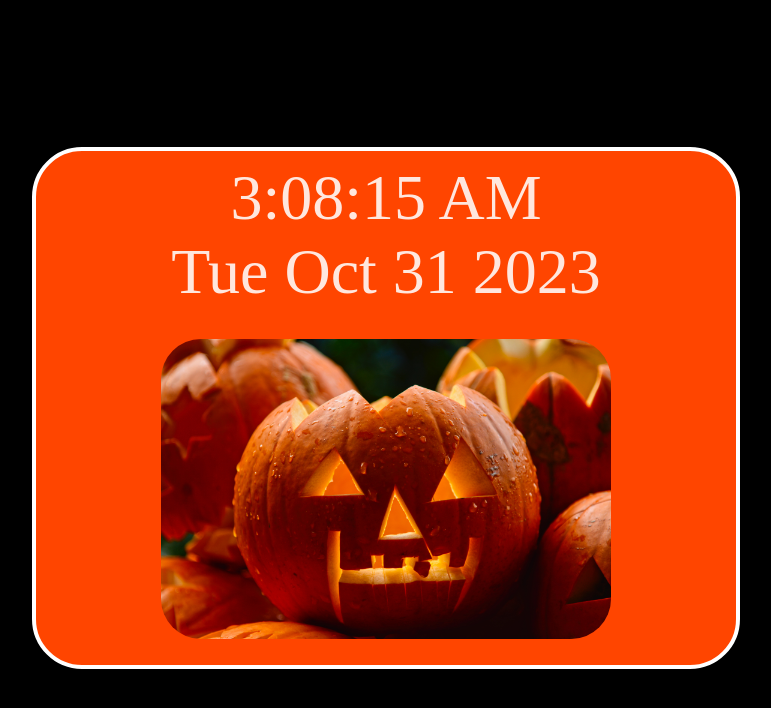
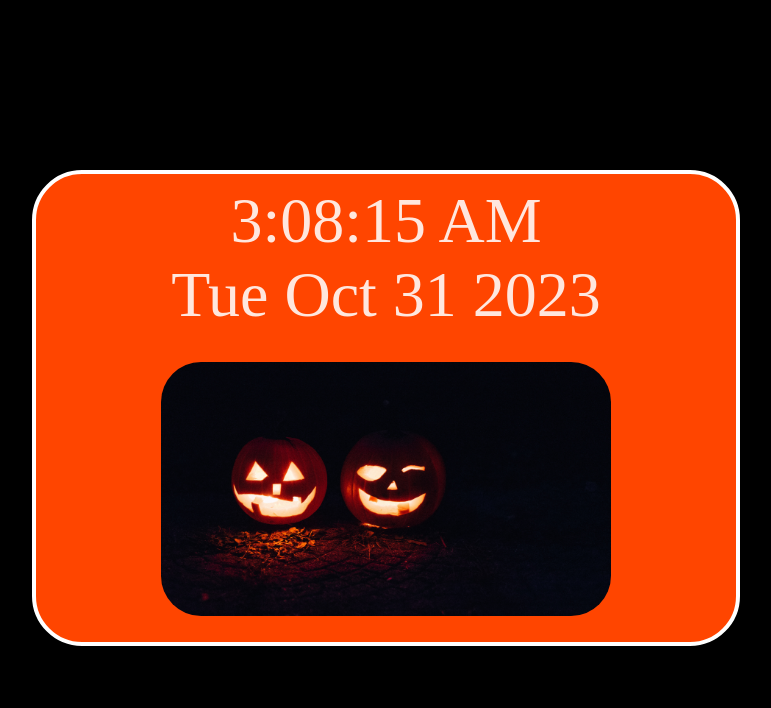
Before and after one commit to Davonne007-TX/digital-clock, a React (Vite) app: page / in a window 1280 px wide. Shown: the top 708 px of the page, without its empty margins (254-1025 px from the left). Built offline with nearby package versions, Linux system fonts and the light colour scheme; a web font is replaced by a local one.

Commit message:
testing continuous deployment

```diff
--- a/src/Clock.jsx
+++ b/src/Clock.jsx
@@ -33,7 +33,7 @@ export default function Clock() {
       <br />
       {currentDate}
       <div>
-        <img src="/images/jack.jpg" className="jackOLantern" />
+        <img src="/images/twoJacks.jpg" className="jackOLantern" />
       </div>
     </div>
   );
```
